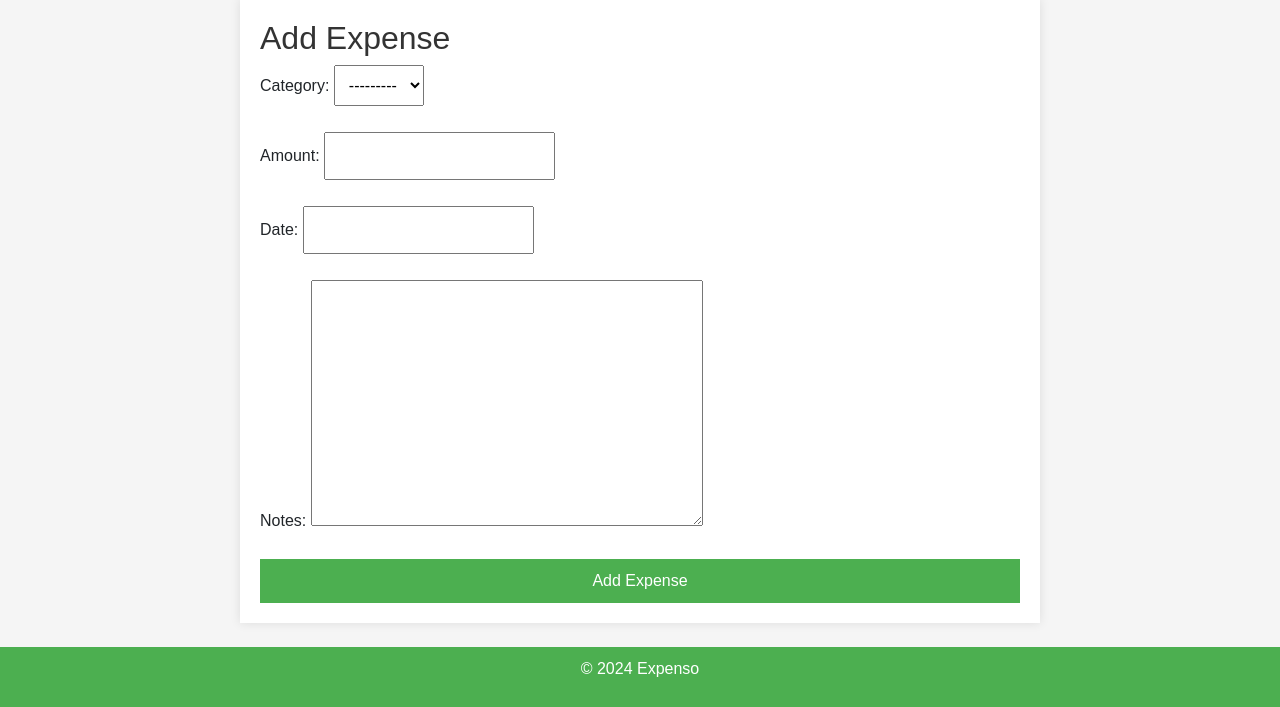
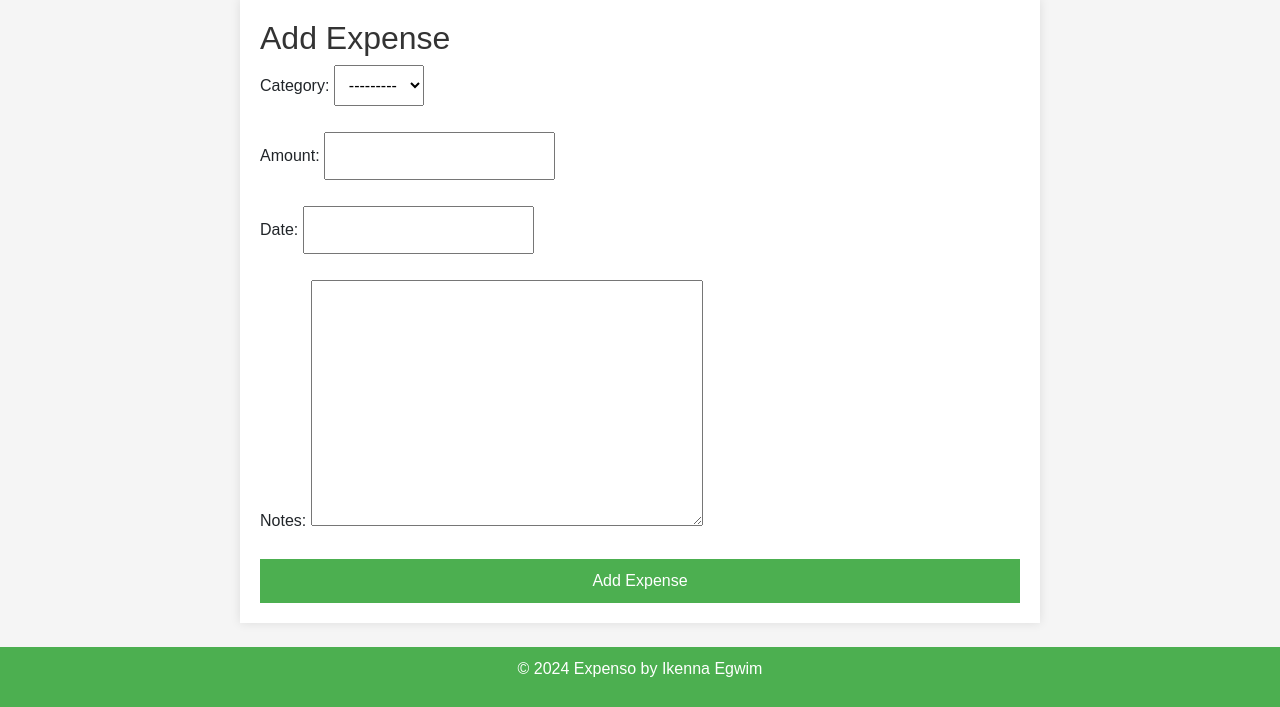
Before and after one commit to IkennaEgwim/Expenso, a Django app: page /add_expense/ in a window 1280 px wide. Shown: the part 93-800 px from the top of the page. Run offline with Django 4.2, Linux system fonts and the light colour scheme; the visitor is signed in with stand-in values (Sample User, id 1); data that the repository does not hold is empty; some libraries are stand-ins or nearby versions.

```diff
--- a/expenso_app/templates/expenso_app/base.html
+++ b/expenso_app/templates/expenso_app/base.html
@@ -8,7 +8,7 @@
 <meta name="Description" content="Enter your description here"/>
 <link rel="stylesheet" href="https://cdnjs.cloudflare.com/ajax/libs/twitter-bootstrap/5.1.0/css/bootstrap.min.css">
 <link rel="stylesheet" href="https://cdnjs.cloudflare.com/ajax/libs/font-awesome/5.15.4/css/all.min.css">
-<title>{% block title %}Expense Tracker{% endblock %}</title>
+<title>{% block title %}Expenso{% endblock %}</title>
 <link rel="stylesheet" type="text/css" href="{% static 'css/styles.css' %}">
 </head>
     <body>
@@ -33,7 +33,7 @@
             {% block content %}{% endblock %}
         </main>
         <footer>
-            <p>&copy; 2024 Expenso</p>
+            <p>&copy; 2024 Expenso by Ikenna Egwim</p>
         </footer>
     </body>
     </html>
```
